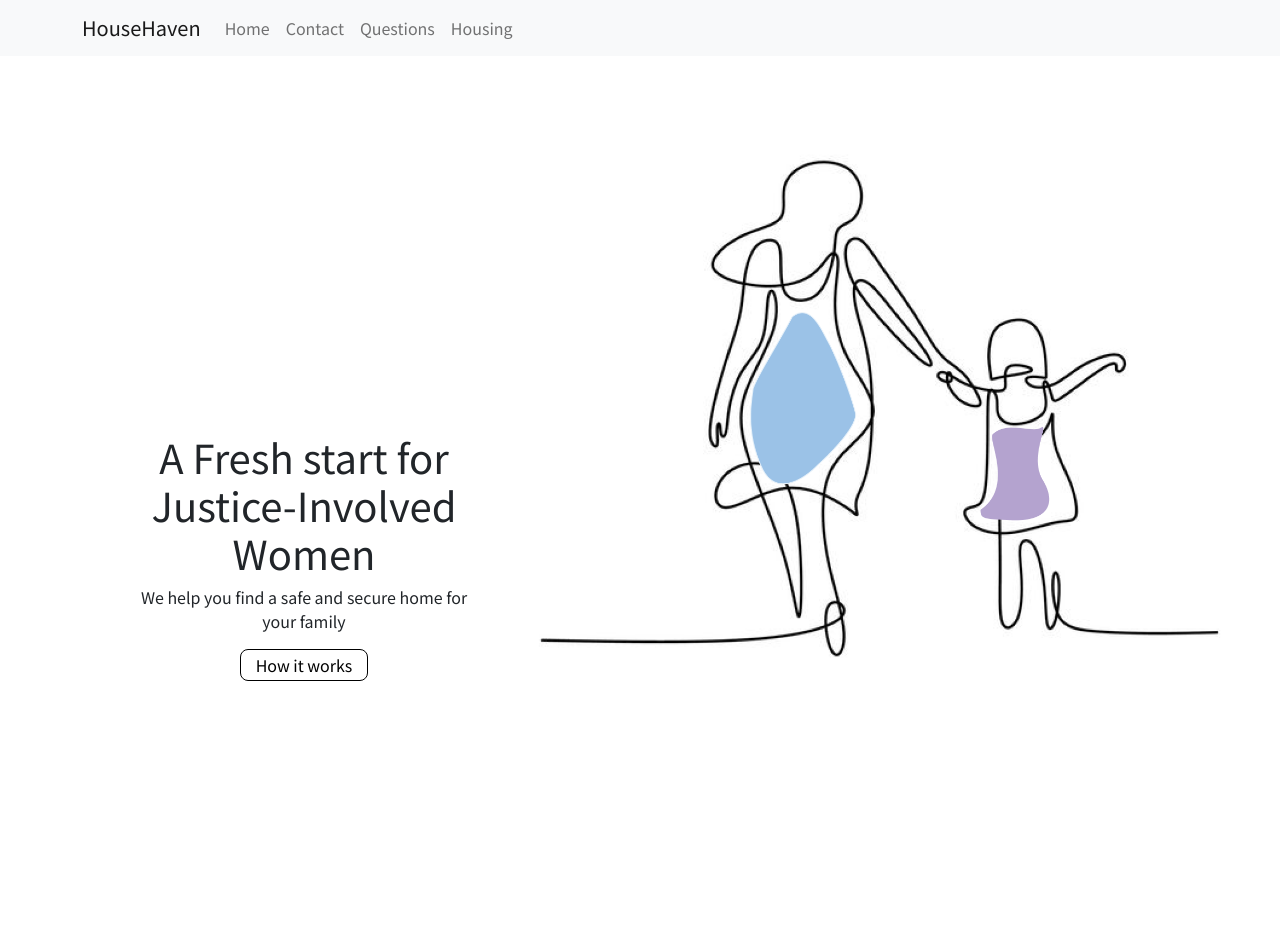
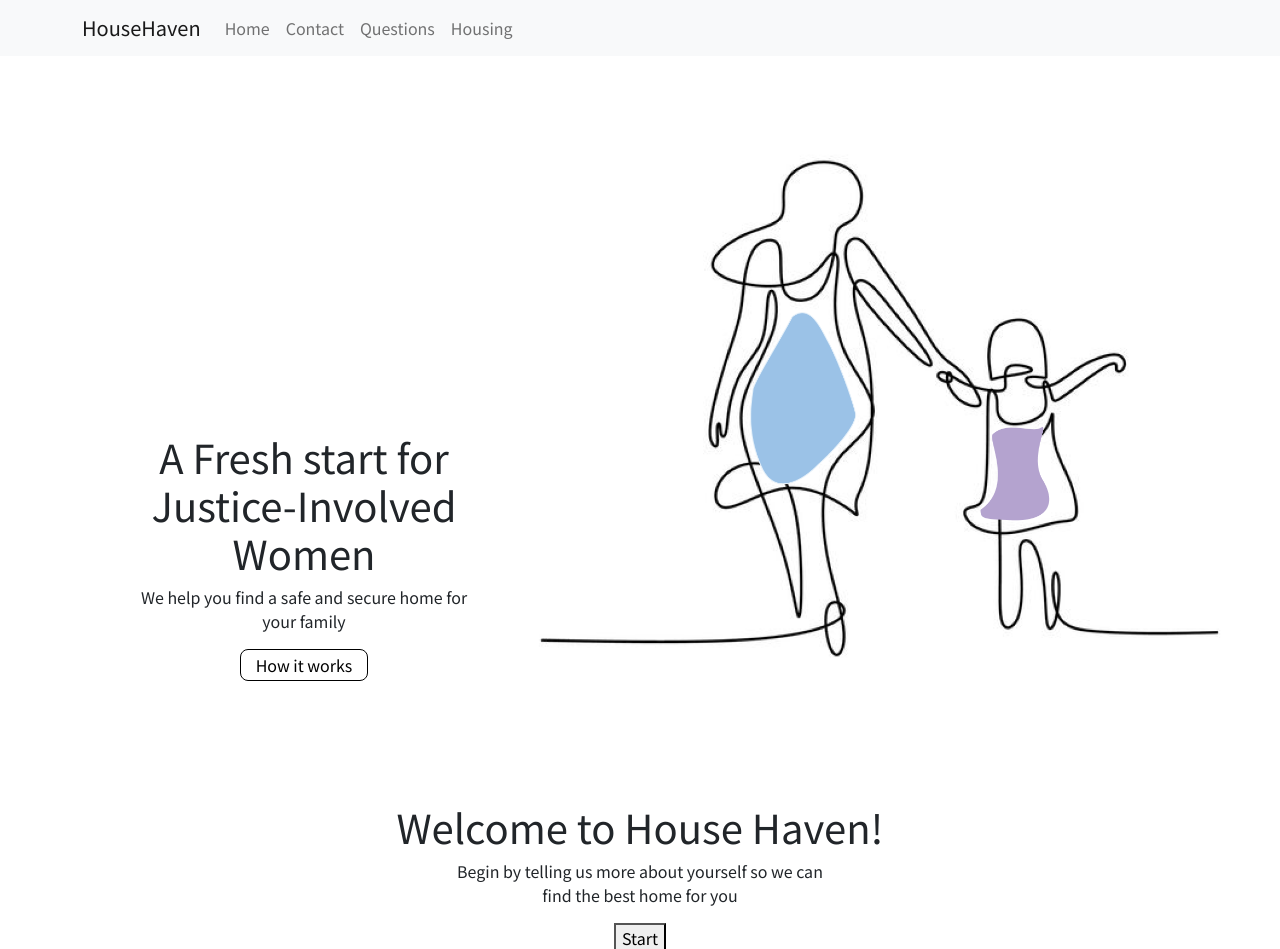
Before and after one commit to omtmana/hackathonTeam24, a React (Create React App) app: page / in a window 1280 px wide. Shown: the top 949 px of the page. Before the commit the page ends 800 px from the top, so only its background shows below. Built offline with nearby package versions, Linux system fonts and the light colour scheme; a web font is replaced by a local one.

Commit message:
Added new div

```diff
--- a/src/components/Home.js
+++ b/src/components/Home.js
@@ -2,6 +2,7 @@ import '../style/home.css'
 
 const Home = () => {
    return (
+      <div className='home-container'>
          <div className="home">
             {/* <img src='logo.png' className='home-image' />   */}
             <div className='home-header'>
@@ -13,7 +14,15 @@ const Home = () => {
             </div>
             <div className='home-body'>
                {/* <img src='flowchart.png' style={{heigh:'4em'}}></img> */}
-            <img className='home-image' src='home.png' />
+               <img className='home-image' src='home.png' alt='img' />
+            </div>
+         </div>
+         <div className='home-welcome'>
+            <h1>Welcome to House Haven!</h1>
+            <p> Begin by telling us more about yourself so we can <br></br>
+            find the best home for you</p>
+            <button classname='start-button'> Start </button>
+            <p> exit </p>
          </div>
       </div>
    )
--- a/src/style/home.css
+++ b/src/style/home.css
@@ -5,6 +5,7 @@
    /* padding-right: 3em; */
    justify-content: baseline;
    align-items: center;
+   /* float: left; */
 }
 
 .home-font {
@@ -43,6 +44,16 @@
    margin-top: 1em;
 }
 
+.home-welcome {
+   padding-top: 4em;
+   height: 10em;
+}
+
+.start-button {
+   background-color: rgba(136, 136, 231, 0.496);
+   color: white;
+}
+
 /* .home-footer {
    border: 2px solid blue;
    margin-top: 1em;
```
Lines whose indentation alone changed are shown as unchanged.
